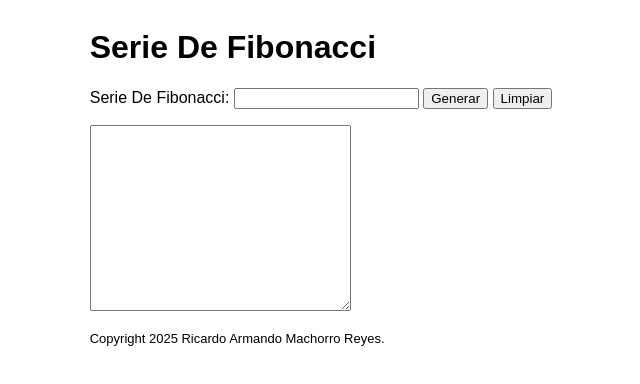
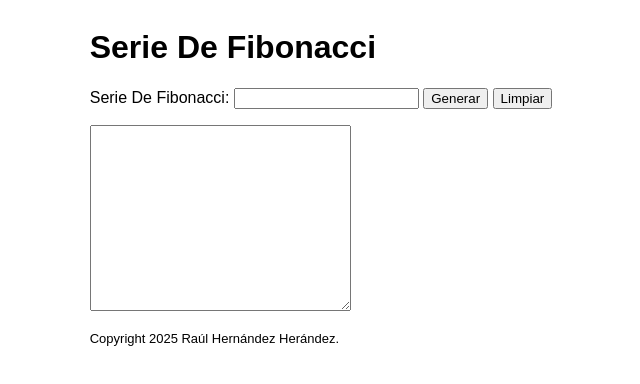
Before and after one commit to RaulHernandez12/Formulario1, a plain HTML site: page index.html in a window 1280 px wide. Shown: the full height of the page, 319-959 px from the left. Drawn offline with Linux system fonts and the light colour scheme.

Commit message:
Update index.html

```diff
--- a/index.html
+++ b/index.html
@@ -30,7 +30,7 @@
             </p>
         </form>
         <footer>
-            Copyright 2025 Ricardo Armando Machorro Reyes.
+            Copyright 2025 Raúl Hernández Herández.
         </footer>
         <script>
             "use strict";
```
